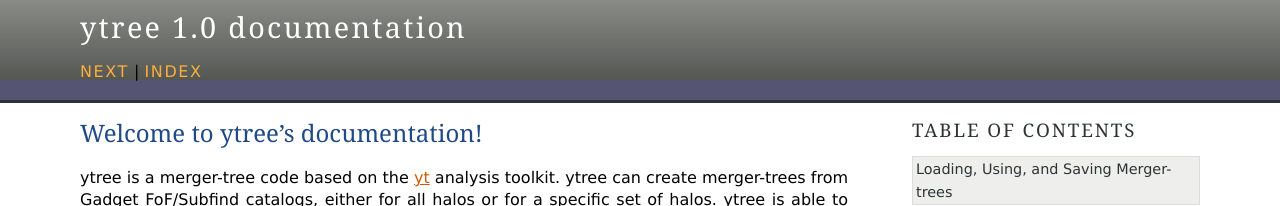
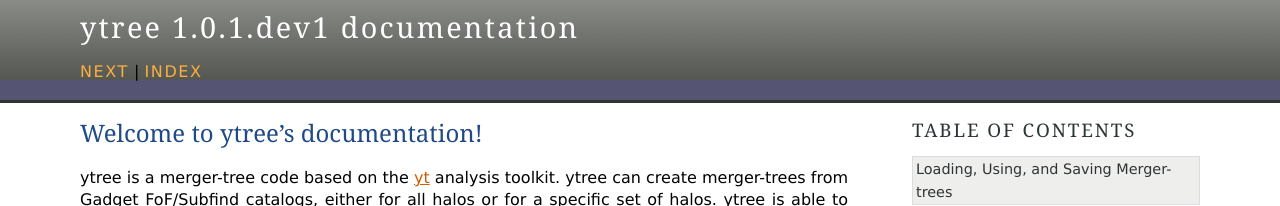
Before and after one commit to ytree-project/ytree, a Sphinx documentation site: the page built from doc/source/index.rst, in a window 1280 px wide. Shown: the top 206 px of the page. Built offline with Sphinx 7.4.7, drawn with Linux system fonts in a browser that asks for light colours.

Commit message:
Updating version.

```diff
--- a/doc/source/conf.py
+++ b/doc/source/conf.py
@@ -56,9 +56,9 @@ author = u'Britton Smith'
 # built documents.
 #
 # The short X.Y version.
-version = u'1.0'
+version = u'1.0.1'
 # The full version, including alpha/beta/rc tags.
-release = u'1.0'
+release = u'1.0.1.dev1'
 
 # The language for content autogenerated by Sphinx. Refer to documentation
 # for a list of supported languages.
--- a/setup.py
+++ b/setup.py
@@ -1,7 +1,7 @@
 from setuptools import setup
 
 setup(name="ytree",
-      version="1.0.0",
+      version="1.0.1.dev1",
       description="Merger-tree for FoF, Rockstar, and consistent-trees based on yt.",
       author="Britton Smith",
       author_email="brittonsmith@gmail.com",
```
